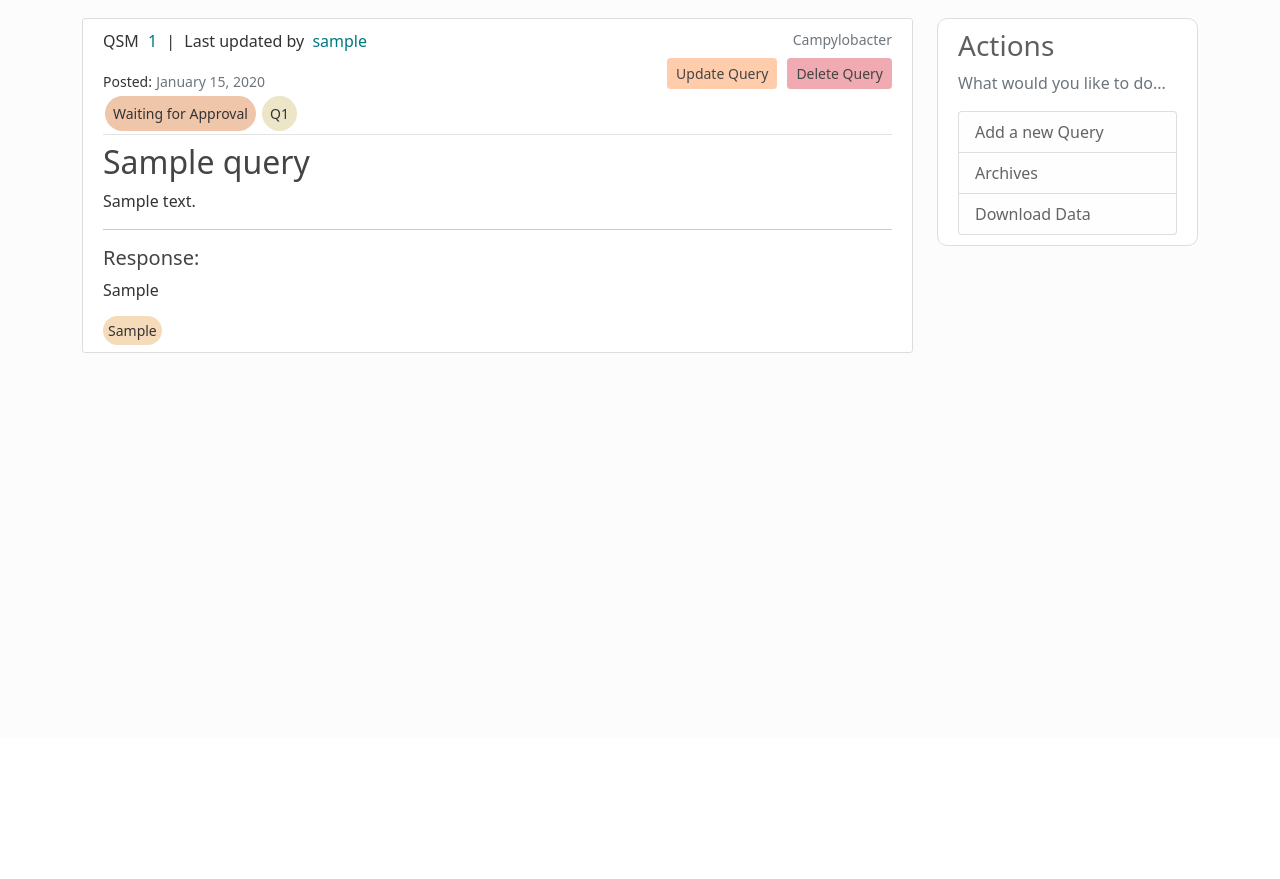
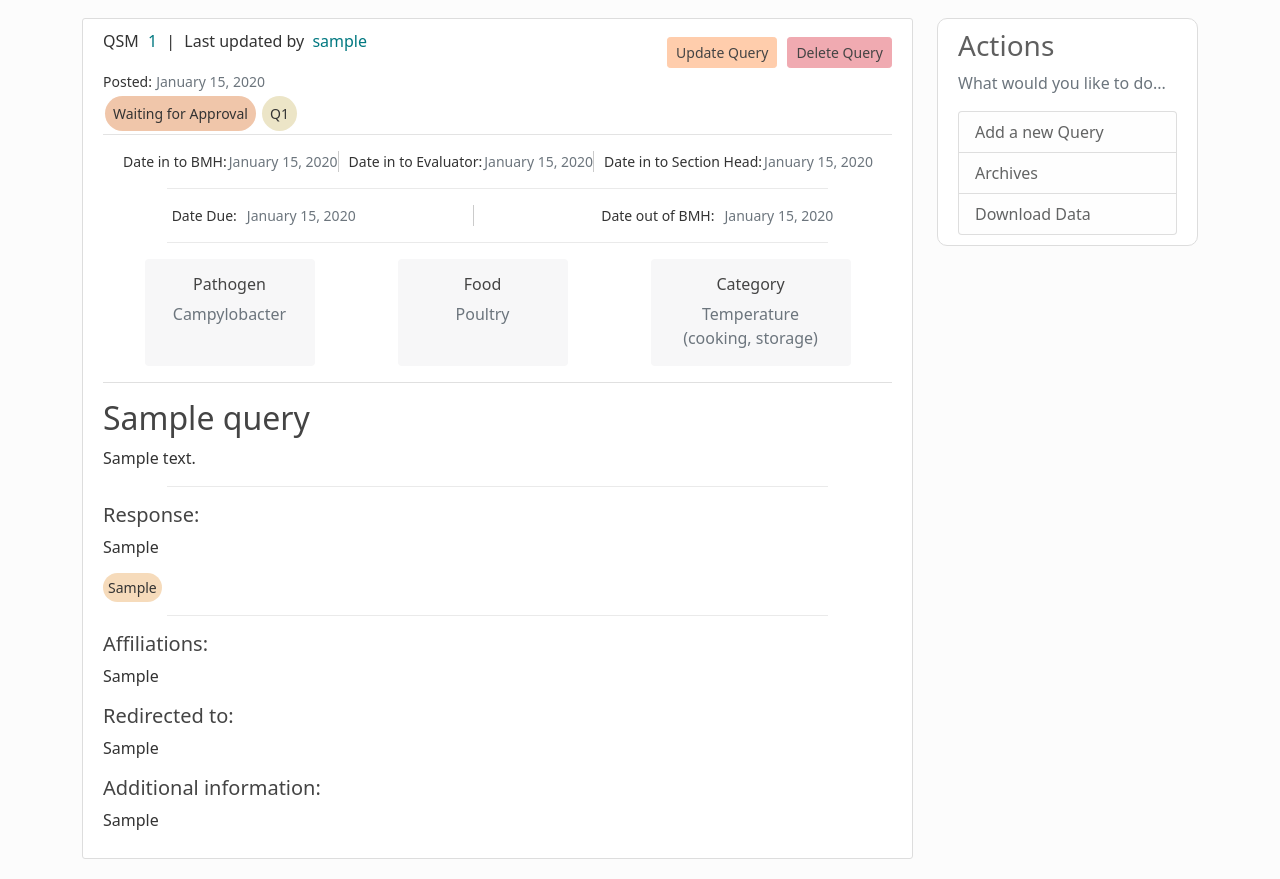
Before and after one commit to BFSSI-Bioinformatics-Lab/cqt_customer_query_tool, a Django app: page /query/1/ in a window 1280 px wide. Shown: the part 62-941 px from the top of the page. Before the commit the page ends 415 px from the top, so only its background shows below. Run offline with Django 4.2, Linux system fonts and the light colour scheme; a user stored in the database is signed in; tables that the repository leaves empty hold one stand-in row (values such as "Sample post"); parts of the project's set-up code (start-up, migrations or seed data) failed here and were passed over; some libraries are stand-ins or nearby versions.

Commit message:
detail page done

```diff
--- a/query/templates/Query/detail_page.html
+++ b/query/templates/Query/detail_page.html
@@ -41,17 +41,21 @@
               {% else %}
                 <small class="article-footer bg-progress status-bg">{{ query.get_status_display }}</small>
               {% endif %}
-              {% if query.get_food_display == 'Beef' %}
-                <small class="article-footer bg-q4 status-bg"
+              {% if query.get_quarter_display == 'Q1' %}
+                <small class="article-footer bg-q1 status-bg"
                 >{{ query.get_quarter_display }}</small>
+              {% elif query.get_quarter_display == 'Q2' %}
+                <small class="article-footer bg-q2 status-bg">{{ query.get_quarter_display }}</small>
+              {% elif query.get_quarter_display == 'Q3' %}
+                <small class="article-footer bg-q3 status-bg">{{ query.get_quarter_display }}</small>
               {% else %}
-                <small class="article-footer bg-q1 status-bg">{{ query.get_quarter_display }}</small>
+                <small class="article-footer bg-q4 status-bg">{{ query.get_quarter_display }}</small>
               {% endif %}
             </div>
           </div>
 
           <div>
-            <small class="text-muted d-flex flex-row justify-content-end">{{ query.pathogen }}</small>
+            <!-- <small class="text-muted d-flex flex-row justify-content-end">{{ query.pathogen }}</small> -->
 
             <div class="d-flex flex-row justify-content-end mt-2 mb-2">
               <a class="btn btn-orange btn-sm"
@@ -65,16 +69,90 @@
 
 
       </div>
+
+
+      <div class="d-flex flex-row mb-2 justify-content-around mt-3">
+        <div class="d-flex flex-row">
+            <small class=" d-flex align-items-end" style="margin-left: 1px;">
+                Date in to BMH:
+                <span class="text-muted d-flex align-items-end" style="margin-left: 2px;">{{ query.date_BMH_received|date:'F d, Y' }}</span> </small>
+            <span class="vr"></span>
+            <small class=" d-flex align-items-end" style="margin-left: 10px;">
+                Date in to Evaluator:
+                <span class="text-muted d-flex align-items-end" style="margin-left: 2px;">{{ query.date_assigned_to_evaluator|date:'F d, Y' }}</span> </small>
+            <span class="vr"></span>
+                <small class=" d-flex align-items-center" style="margin-left: 10px; min-width: 245px;">
+                    Date in to Section Head:
+                <span class="text-muted d-flex align-items-end" style="margin-left: 2px;">{{ query.date_to_sections_head_for_approval|date:'F d, Y' }}</span> </small>
+
+        </div>
+      </div>
+
+      <hr style="margin: 1rem 4rem; opacity: 0.10;">
+
+
+      <div class="d-flex flex-row mb-2 justify-content-around">
+          <small class=" d-flex align-items-end" style="margin-left: 10px;">
+              Date Due:
+              <span class="text-muted d-flex align-items-end" style="margin-left: 10px;">{{ query.date_due|date:'F d, Y' }}</span> </small>
+          <span class="vr"></span>
+          <small class=" d-flex align-items-end" style="margin-left: 10px;">
+              Date out of BMH:
+              <span class="text-muted d-flex align-items-end" style="margin-left: 10px;">{{ query.date_to_customer|date:'F d, Y' }}</span> </small>
+      </div>
+
+      <hr style="margin: 1rem 4rem; opacity: 0.10;">
+
+      <div class="d-flex flex-row mb-2 justify-content-around mt-3">
+        <div class="card" style="min-width: 170px; max-width: 200px; border: none; background-color: #f7f7f8;"">
+          <div class="card-body">
+            <h6 class="card-title text-center">Pathogen</h6>
+            <!-- <h6 class="card-subtitle mb-2 text-muted">Card subtitle</h6> -->
+            <p class="card-text text-muted text-center">{{ query.get_pathogen_display }}</p>
+
+          </div>
+        </div>
+
+        <div class="card" style="min-width: 170px; max-width: 200px; border: none; background-color: #f7f7f8;">
+          <div class="card-body">
+            <h6 class="card-title text-center">Food</h6>
+            <!-- <h6 class="card-subtitle mb-2 text-muted">Card subtitle</h6> -->
+            <p class="card-text text-muted text-center">{{ query.get_food_display }}</p>
+
+          </div>
+        </div>
+        <div class="card" style="min-width: 170px; max-width: 200px; border: none; background-color: #f7f7f8;"">
+          <div class="card-body">
+            <h6 class="card-title text-center">Category</h6>
+            <!-- <h6 class="card-subtitle mb-2 text-muted">Card subtitle</h6> -->
+            <p class="card-text text-muted text-center">{{ query.get_category_display }}</p>
+
+          </div>
+        </div>
+      </div>
+
+      <hr style="opacity: 0.15;">
+
       <h2 class="article-title mt-2">{{ query.subject_line }}</h2>
       <p class="article-content" style="overflow: auto;">{{ query.query_text }}</p>
 {#      <h4 class="article-content" style="overflow: auto;">Links:</h4>#}
-      <hr>
+      <hr style="margin: 1rem 4rem; opacity: 0.10;">
       <h5>Response:</h5>
       <p class="article-content" style="overflow: auto;">{{ query.query_response }}</p>
 
       <small class="article-footer bg-yellow key-bg">{{ query.key_words }}</small>
 
-    </div>
+      <hr style="margin: 1rem 4rem; opacity: 0.10;">
+
+      <h5>Affiliations:</h5>
+      <p class="article-content" style="overflow: auto;">{{ query.affiliations }}</p>
+
+      <h5>Redirected to:</h5>
+      <p class="article-content" style="overflow: auto;">{{ query.query_redirected_to }}</p>
+
+      <h5>Additional information:</h5>
+      <p class="article-content" style="overflow: auto;">{{ query.additional_information }}</p>
+
 {#    {% if query.evaluator == user %}#}
 {#      <div style="margin-top: 20px;">#}
 {#        <a class="btn btn-green btn-sm"#}
--- a/query/templates/Query/home_page.html
+++ b/query/templates/Query/home_page.html
@@ -106,7 +106,7 @@
                             Date in to Evaluator:
                             <span class="text-muted d-flex align-items-end" style="margin-left: 2px;">{{ query.date_assigned_to_evaluator|date:'F d, Y' }}</span> </small>
                         <span class="vr"></span>
-                            <small class=" d-flex align-items-end" style="margin-left: 10px;">
+                            <small class=" d-flex align-items-center" style="margin-left: 10px; min-width: 245px;">
                                 Date in to Section Head:
                             <span class="text-muted d-flex align-items-end" style="margin-left: 2px;">{{ query.date_to_sections_head_for_approval|date:'F d, Y' }}</span> </small>
 
```
